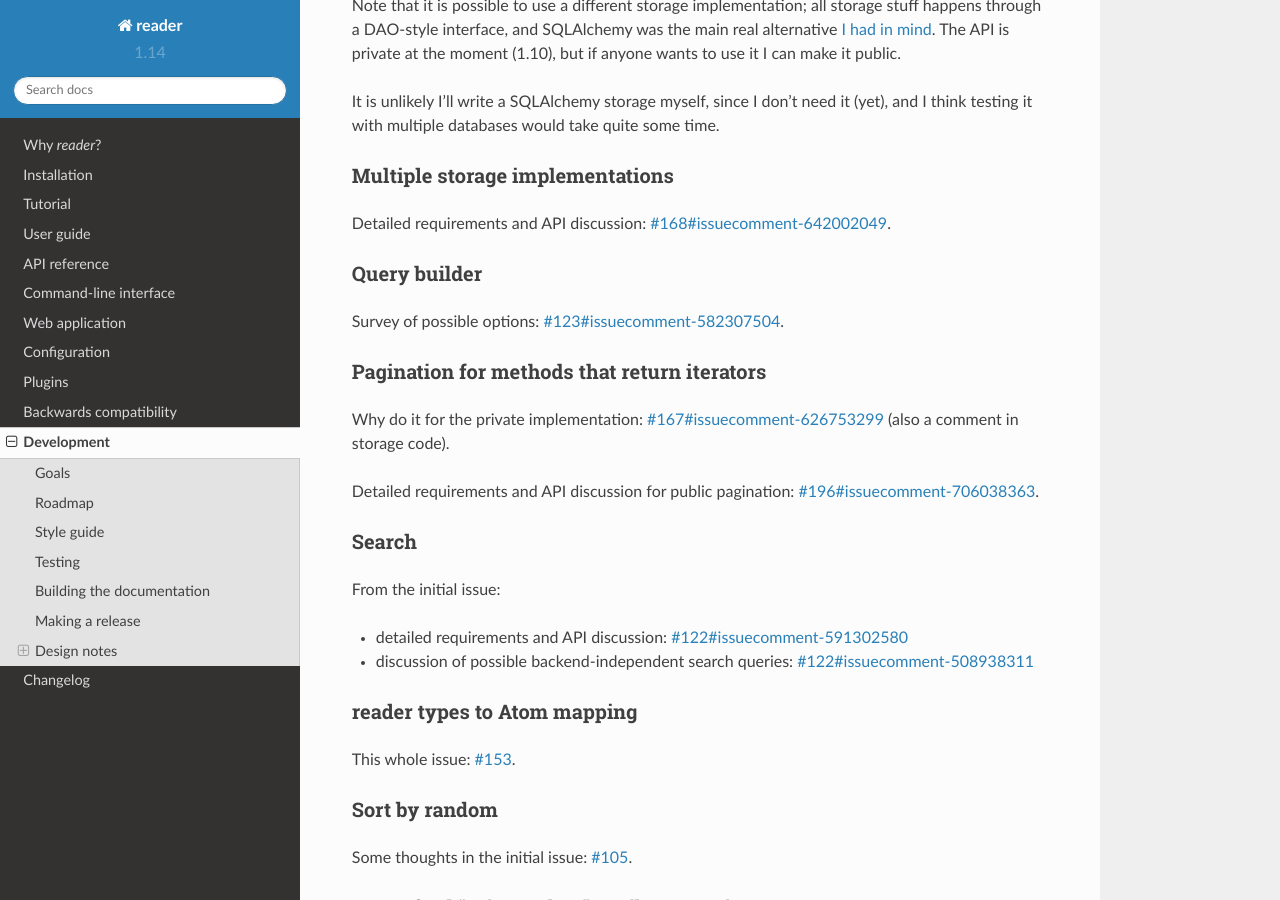
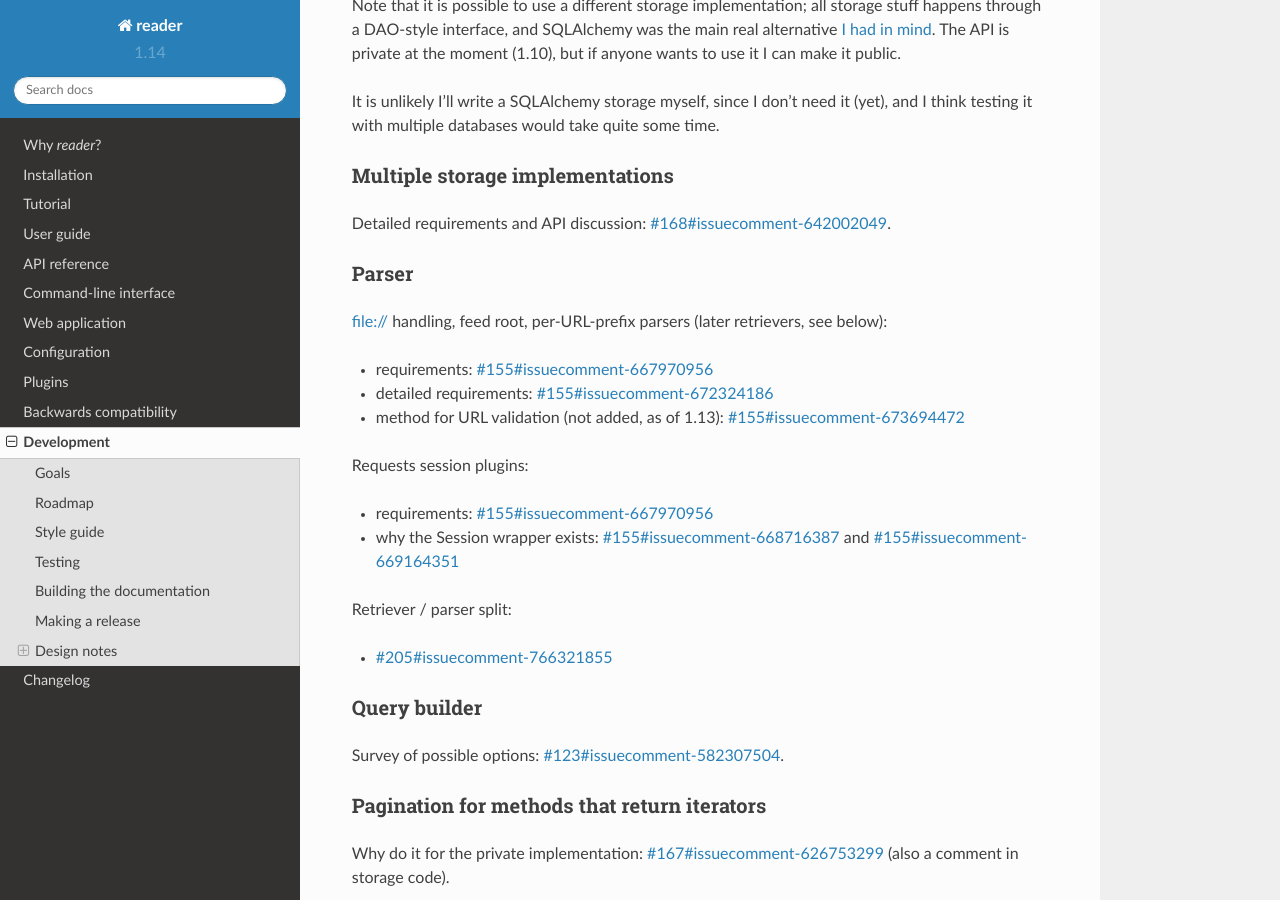
Before and after one commit to Alcides1123/reader, a Sphinx documentation site: the page built from docs/dev.rst, in a window 1280 px wide and 900 px high, scrolled down 3616 px. Built offline with Sphinx 7.4.7 and the Read the Docs theme 2.0.0, drawn with Linux system fonts in a browser that asks for light colours.

Commit message:
Dev notes

```diff
--- a/docs/dev.rst
+++ b/docs/dev.rst
@@ -182,6 +182,24 @@ Multiple storage implementations
 
 Detailed requirements and API discussion: :issue:`168#issuecomment-642002049`.
 
+Parser
+~~~~~~
+
+file:// handling, feed root, per-URL-prefix parsers (later retrievers, see below):
+
+* requirements: :issue:`155#issuecomment-667970956`
+* detailed requirements: :issue:`155#issuecomment-672324186`
+* method for URL validation (not added, as of 1.13): :issue:`155#issuecomment-673694472`
+
+Requests session plugins:
+
+* requirements: :issue:`155#issuecomment-667970956`
+* why the Session wrapper exists: :issue:`155#issuecomment-668716387` and :issue:`155#issuecomment-669164351`
+
+Retriever / parser split:
+
+* :issue:`205#issuecomment-766321855`
+
 
 Query builder
 ~~~~~~~~~~~~~
```
